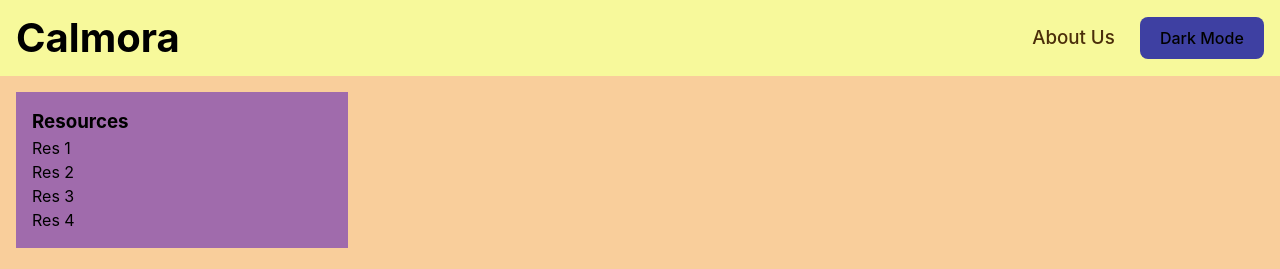
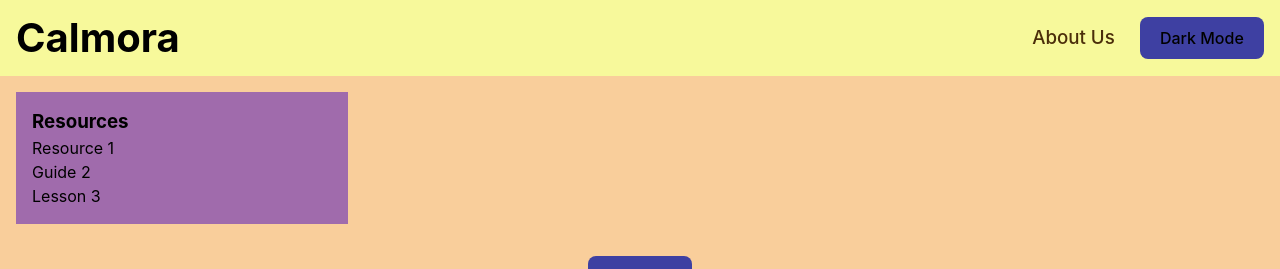
Before and after one commit to eyurekli/shiftkey-mental-2025, a React app in the folder react-project/: page / in a window 1280 px wide. Shown: the top 269 px of the page. Built offline with nearby package versions, Linux system fonts and the light colour scheme; the HTML template or start-up script is replaced by a standard one.

Commit message:
Updated resources contents

```diff
--- a/react-project/src/components/Resources.jsx
+++ b/react-project/src/components/Resources.jsx
@@ -6,10 +6,9 @@
         <>
          <nav id="resources">
             <h3>Resources</h3>
-            <p>Res 1</p>
-            <p>Res 2</p>
-            <p>Res 3</p>
-            <p>Res 4</p>
+            <p>Resource 1</p>
+            <p>Guide 2</p>
+            <p>Lesson 3</p>
          </nav>
         </>
     )
```
